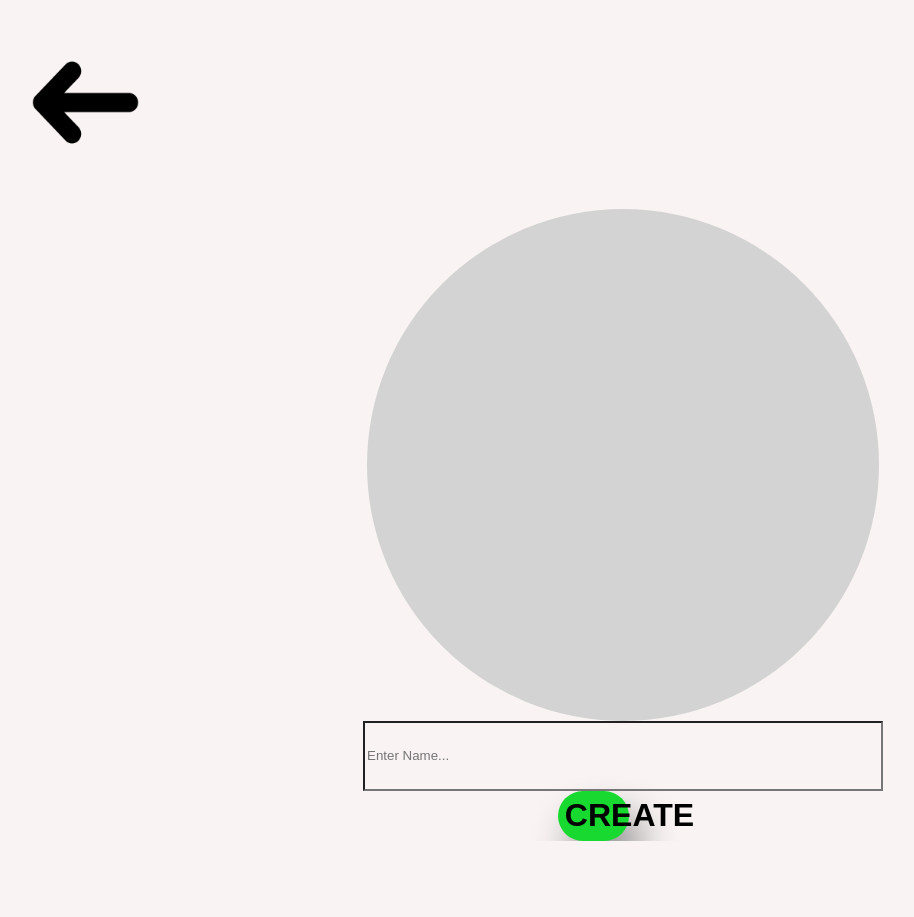
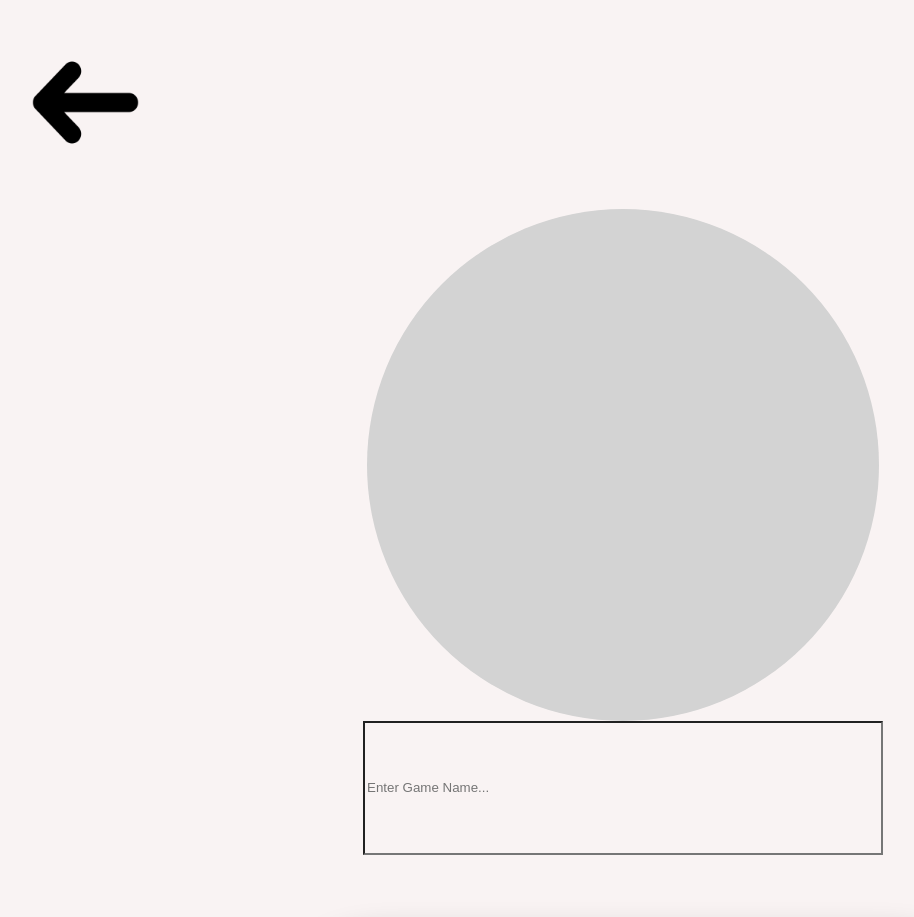
Before and after one commit to albintillas/flakdagsappen, a React (Create React App) app: page /creategame in a window 1280 px wide. Shown: the top 917 px of the page, without its empty margins (17-931 px from the left). Before the commit the page ends 841 px from the top, so only its background shows below. Built offline with nearby package versions, Linux system fonts and the light colour scheme.

Commit message:
Ändringar

```diff
--- a/src/components/Button.js
+++ b/src/components/Button.js
@@ -3,30 +3,30 @@
 import React from 'react'
 import {Link} from "react-router-dom";
 
-const Button = ({ text, buttonColor, textColor,textDecoration ,action }) =>{
+const Button = ({ text, buttonColor, textColor,textDecoration ,fontSize,action }) =>{
 
     return(
 
        <Link to={"/" + action}>
-            <button type='submit' onclick = {action} style={{
+            <button type='submit' Text={text} onclick = {action} style={{
 
                 backgroundColor: buttonColor,
                 color: textColor,
                 textDecoration: textDecoration,
-                fontSize: "200%",
-                textTransform: "uppercase",
-                fontWeight: "700",
-                textDecoration: "none",
+                fontSize: fontSize,
+                fontFamily: 'Noto Serif JP serif',
+                fontWeight: "500",
                 padding: "5%",
                 borderRadius: "15vw",
                 border: "none",
                 cursor: "pointer",
-                height: "75%",
-                width: "55%",
+                height: "15vw",
+                width: "55vw",
                 boxShadow: "1vw 2vw 3vw #888888",
             }}>
-                {text}
-            </button>
+
+        {text}
+        </button>
         </Link>
     )
 }
--- a/src/components/PinInput.js
+++ b/src/components/PinInput.js
@@ -48,8 +48,8 @@ function PinInput() {
                     border: "none",
                     cursor: "pointer",
                     height: "75%",
-                    width: "70%",
-                    marginTop: "5%",
+                    width: "65%",
+                    marginTop: "1vw",
                     boxShadow: "1vw 2vw 3vw #888888"
 
                     }}/>
--- a/src/components/TextInput.js
+++ b/src/components/TextInput.js
@@ -11,14 +11,15 @@ function TextInput(){
         <div>
 
         <form>
-            <input className="TextInputBox" type="text" placeholder="Enter Name..." name="name"
+            <input className="TextInputBox" type="text" placeholder="Enter Game Name..." name="name"
             style={{
                 backgroundColor: 'transparent',
                 width: '40vw',
-                height: '5vw',
+                height: '10vw',
                 margintop: '5vw',
                 bordercolor: '#00A300',
-                fontfamily: 'system-ui'
+                fontfamily: 'system-ui',
+                marginBottom: '5vw'
             }}/>
 
          </form>
--- a/src/pages/CreateGamePage.js
+++ b/src/pages/CreateGamePage.js
@@ -21,10 +21,7 @@ return(
       <UploadImage class = "createGameImage"
       size = '60 %'/>
       <TextInput class = "createGameInput"/>
-      <Button class = "createGameButton"
-      text = 'Create'
-      buttonColor='#17D930'
-      />
+      <Button text='Create Game' buttonColor='#17D930' textDecoration='none' textColor='#F9F3F3' fontSize='7vw'/>
   </div>
 </div>
 )
```
